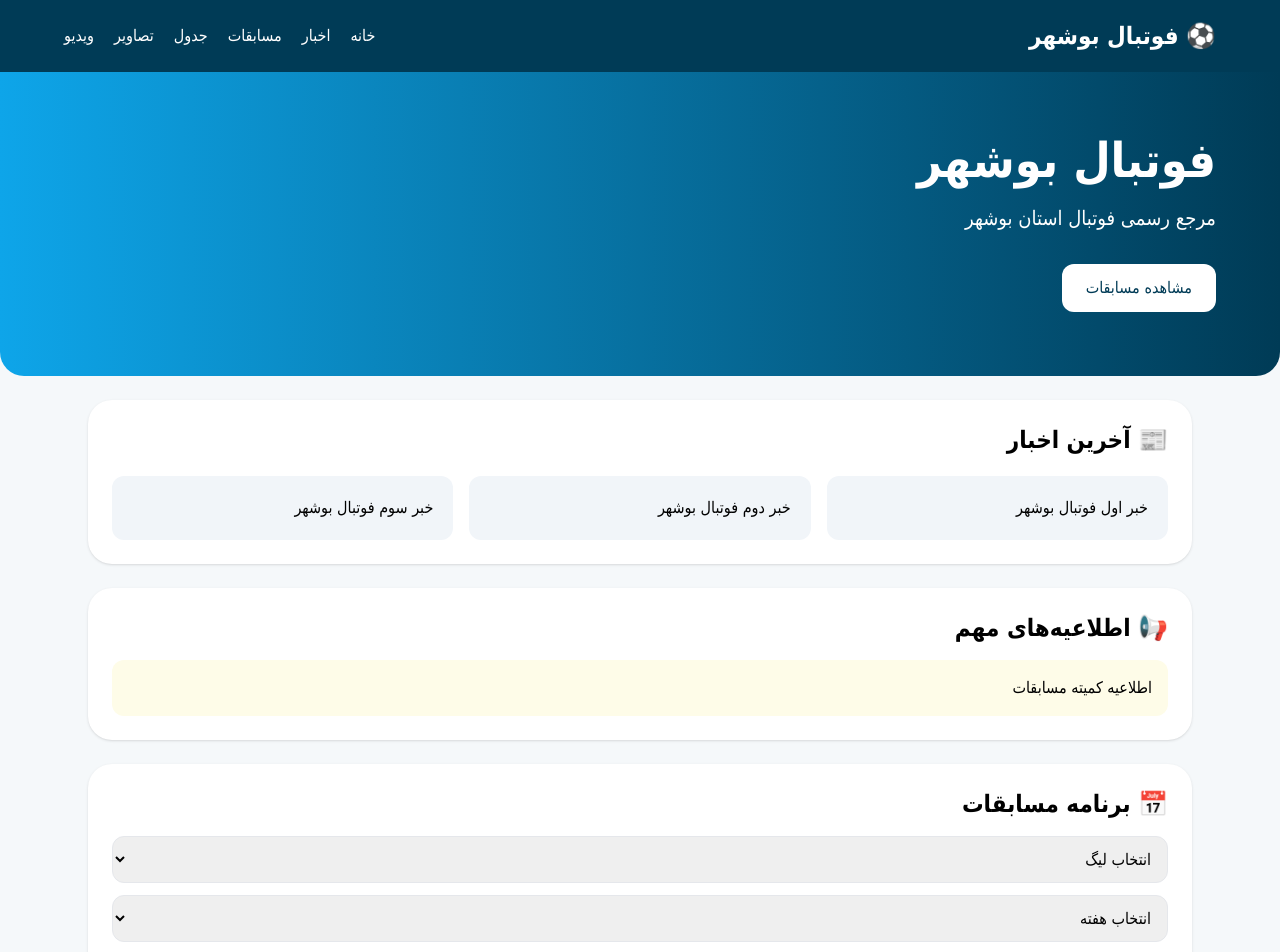
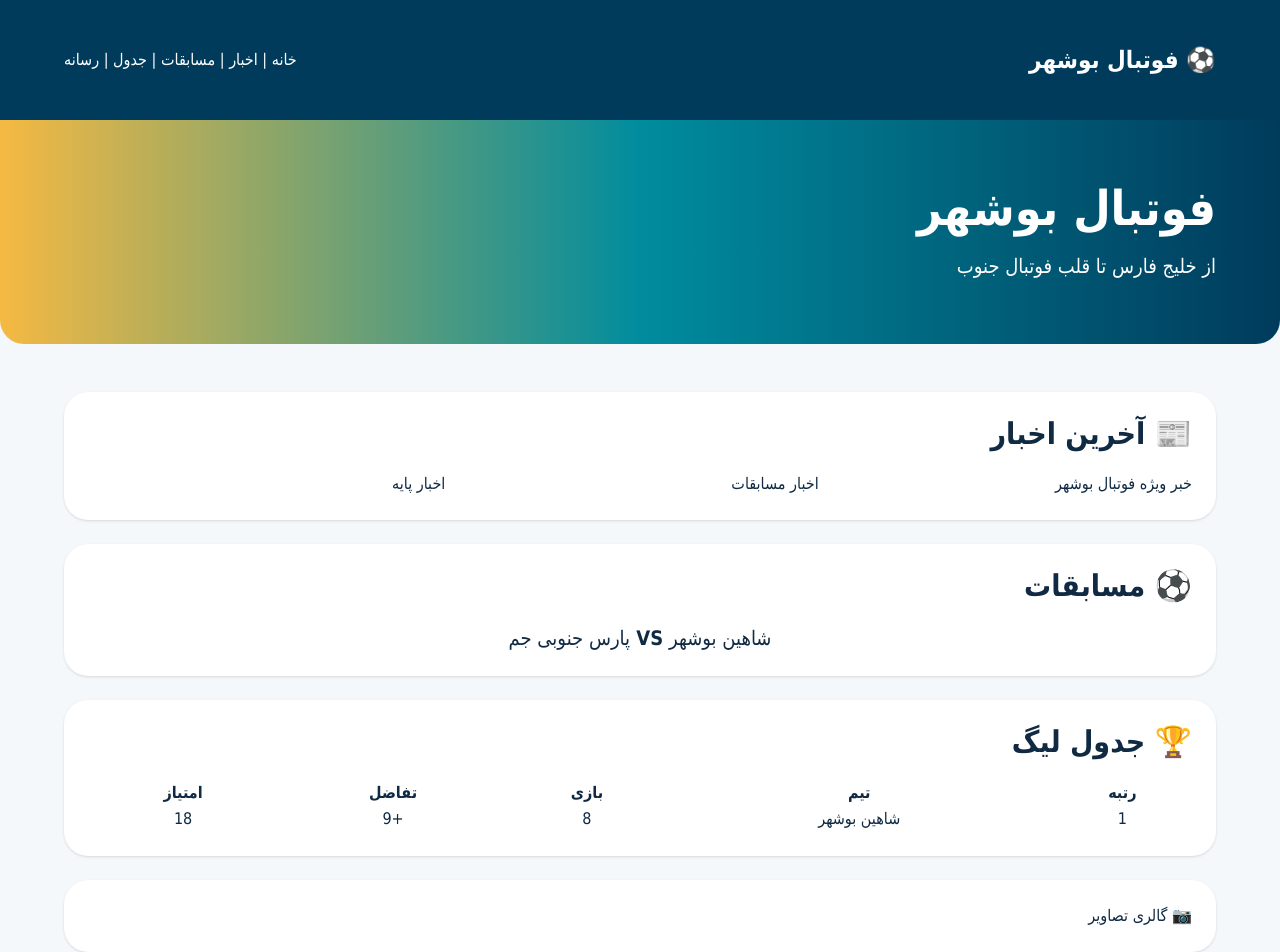
Before and after one commit to mdarzand0315-sys/football-bushehr-v2, a Next.js app: page / in a window 1280 px wide. Shown: the top 952 px of the page. Built offline with nearby package versions, Linux system fonts and the light colour scheme.

Commit message:
Add files via upload

```diff
--- a/app/globals.css
+++ b/app/globals.css
@@ -5,6 +5,13 @@
 
 body{
 direction:rtl;
-font-family:tahoma,Arial,sans-serif;
-background:#f5f8fa;
+font-family:Tahoma,Arial,sans-serif;
+background:#f5f8fb;
+color:#102a43;
 }
+
+.container{
+max-width:1200px;
+margin:auto;
+padding:24px;
+}
--- a/app/page.tsx
+++ b/app/page.tsx
@@ -1,26 +1,26 @@
 
 import Header from "../components/Header";
 import Hero from "../components/Hero";
-import News from "../components/News";
-import Announcements from "../components/Announcements";
-import MatchCard from "../components/MatchCard";
-import MediaCard from "../components/MediaCard";
+import NewsSection from "../components/NewsSection";
+import MatchSection from "../components/MatchSection";
+import LeagueTable from "../components/LeagueTable";
+import GallerySection from "../components/GallerySection";
+import VideoSection from "../components/VideoSection";
+import Footer from "../components/Footer";
 
 export default function Home(){
-return <>
-<Header/>
-<Hero/>
-
-<main className="max-w-6xl mx-auto p-6 space-y-6">
-
-<News/>
-
-<Announcements/>
-
-<MatchCard/>
-
-<MediaCard/>
-
-</main>
-</>
+  return (
+    <>
+      <Header/>
+      <Hero/>
+      <main className="container">
+        <NewsSection/>
+        <MatchSection/>
+        <LeagueTable/>
+        <GallerySection/>
+        <VideoSection/>
+      </main>
+      <Footer/>
+    </>
+  );
 }
--- a/components/Footer.tsx
+++ b/components/Footer.tsx
@@ -1,8 +1,6 @@
 
 export default function Footer(){
-return (
-<footer className="bg-[#003b56] text-white p-8 mt-10 text-center">
+return <footer className="bg-[#003b5c] text-white p-8 mt-10 text-center">
 هیأت فوتبال استان بوشهر
 </footer>
-)
 }
--- /dev/null
+++ b/components/GallerySection.tsx
@@ -0,0 +1,4 @@
+
+export default function GallerySection(){
+return <section className="bg-white rounded-3xl shadow p-6 mt-6">📷 گالری تصاویر</section>
+}
--- a/components/Header.tsx
+++ b/components/Header.tsx
@@ -1,20 +1,11 @@
-
-import Link from "next/link";
 
 export default function Header(){
-return <header className="bg-[#003b56] text-white p-5 shadow">
-<div className="max-w-6xl mx-auto flex justify-between items-center">
-<div className="font-black text-2xl">
-⚽ فوتبال بوشهر
-</div>
-
-<nav className="hidden md:flex gap-5">
-<Link href="/">خانه</Link>
-<Link href="/news">اخبار</Link>
-<Link href="/matches">مسابقات</Link>
-<Link href="/table">جدول</Link>
-<Link href="/gallery">تصاویر</Link>
-<Link href="/videos">ویدیو</Link>
+return <header className="bg-[#003b5c] text-white p-5 sticky top-0 z-10">
+<div className="container flex justify-between items-center">
+<h1 className="font-black text-2xl">⚽ فوتبال بوشهر</h1>
+<button className="md:hidden">☰</button>
+<nav className="hidden md:block">
+خانه | اخبار | مسابقات | جدول | رسانه
 </nav>
 </div>
 </header>
--- a/components/Hero.tsx
+++ b/components/Hero.tsx
@@ -1,14 +1,7 @@
 
 export default function Hero(){
-return <section className="bg-gradient-to-l from-[#003b56] to-sky-500 text-white p-16 rounded-b-3xl">
-<div className="max-w-6xl mx-auto">
-<h1 className="text-5xl font-black">فوتبال بوشهر</h1>
-<p className="text-xl mt-5">
-مرجع رسمی فوتبال استان بوشهر
-</p>
-<button className="bg-white text-[#003b56] mt-8 px-6 py-3 rounded-xl">
-مشاهده مسابقات
-</button>
-</div>
+return <section className="p-16 rounded-b-3xl bg-gradient-to-l from-[#003b5c] via-[#008c9e] to-[#f5b942] text-white">
+<h2 className="text-5xl font-black">فوتبال بوشهر</h2>
+<p className="text-xl mt-5">از خلیج فارس تا قلب فوتبال جنوب</p>
 </section>
 }
--- a/components/LeagueTable.tsx
+++ b/components/LeagueTable.tsx
@@ -1,43 +1,12 @@
 
 export default function LeagueTable(){
-return (
-<section className="bg-white rounded-3xl p-6 shadow overflow-x-auto">
-<h2 className="text-2xl font-bold mb-5">🏆 جدول مسابقات</h2>
-
-<select className="border p-3 rounded-xl w-full mb-5">
-<option>انتخاب لیگ</option>
-</select>
-
-<table className="w-full text-center border-collapse">
-<thead>
-<tr className="bg-[#003b56] text-white">
-<th>رتبه</th>
-<th>تیم</th>
-<th>بازی</th>
-<th>برد</th>
-<th>مساوی</th>
-<th>باخت</th>
-<th>گل زده</th>
-<th>گل خورده</th>
-<th>تفاضل</th>
-<th>امتیاز</th>
-</tr>
-</thead>
-<tbody>
-<tr>
-<td>1</td>
-<td>شاهین بوشهر</td>
-<td>8</td>
-<td>6</td>
-<td>0</td>
-<td>2</td>
-<td>15</td>
-<td>6</td>
-<td>+9</td>
-<td>18</td>
-</tr>
-</tbody>
+return <section className="bg-white rounded-3xl shadow p-6 mt-6">
+<h2 className="text-3xl font-bold">🏆 جدول لیگ</h2>
+<div className="overflow-x-auto mt-5">
+<table className="w-full text-center">
+<tr><th>رتبه</th><th>تیم</th><th>بازی</th><th>تفاضل</th><th>امتیاز</th></tr>
+<tr><td>1</td><td>شاهین بوشهر</td><td>8</td><td>+9</td><td>18</td></tr>
 </table>
+</div>
 </section>
-)
 }
--- /dev/null
+++ b/components/MatchSection.tsx
@@ -0,0 +1,9 @@
+
+export default function MatchSection(){
+return <section className="bg-white rounded-3xl shadow p-6 mt-6">
+<h2 className="text-3xl font-bold">⚽ مسابقات</h2>
+<div className="text-center mt-5 text-xl">
+شاهین بوشهر <b> VS </b> پارس جنوبی جم
+</div>
+</section>
+}
--- /dev/null
+++ b/components/NewsSection.tsx
@@ -0,0 +1,11 @@
+
+export default function NewsSection(){
+return <section className="bg-white rounded-3xl shadow p-6 mt-6">
+<h2 className="text-3xl font-bold">📰 آخرین اخبار</h2>
+<div className="grid md:grid-cols-3 gap-4 mt-5">
+<div className="card">خبر ویژه فوتبال بوشهر</div>
+<div className="card">اخبار مسابقات</div>
+<div className="card">اخبار پایه</div>
+</div>
+</section>
+}
--- /dev/null
+++ b/components/VideoSection.tsx
@@ -0,0 +1,4 @@
+
+export default function VideoSection(){
+return <section className="bg-white rounded-3xl shadow p-6 mt-6">🎬 ویدیوها</section>
+}
```
